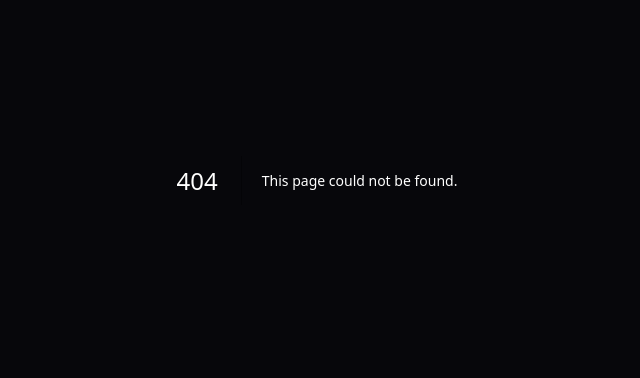
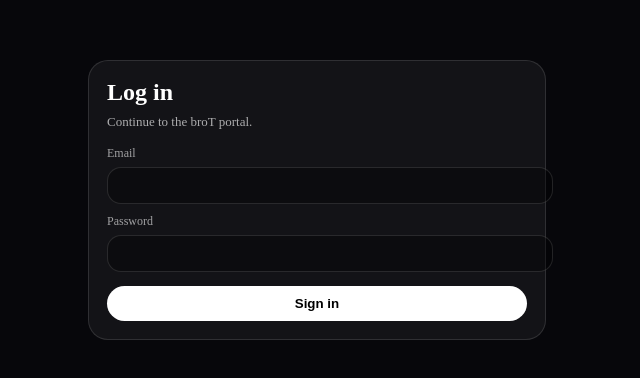
Before and after one commit to RiotBryant/broPORTAL, a Next.js app: page /app/login in a window 1280 px wide. Before the commit this address had no page. Shown: the part 220-598 px from the top of the page, without its empty margins (323-963 px from the left). Built offline with nearby package versions, Linux system fonts and the light colour scheme.

Commit message:
Create page.tsx

```diff
--- /dev/null
+++ b/app/app/login/page.tsx
@@ -0,0 +1,127 @@
+"use client";
+
+import { useEffect, useState } from "react";
+import { useRouter } from "next/navigation";
+import { supabase } from "@/lib/supabase/client";
+
+export default function LoginPage() {
+  const router = useRouter();
+  const [redirectTo, setRedirectTo] = useState("/members");
+
+  const [email, setEmail] = useState("");
+  const [password, setPassword] = useState("");
+  const [msg, setMsg] = useState<string | null>(null);
+  const [loading, setLoading] = useState(false);
+
+  useEffect(() => {
+    const url = new URL(window.location.href);
+    setRedirectTo(url.searchParams.get("redirect") || "/members");
+  }, []);
+
+  async function onSubmit(e: React.FormEvent) {
+    e.preventDefault();
+    setMsg(null);
+    setLoading(true);
+
+    const { error } = await supabase.auth.signInWithPassword({ email, password });
+
+    setLoading(false);
+
+    if (error) {
+      setMsg(error.message);
+      return;
+    }
+
+    router.replace(redirectTo);
+    router.refresh();
+  }
+
+  return (
+    <div style={{ minHeight: "100vh", display: "grid", placeItems: "center", padding: 20 }}>
+      <div style={{
+        width: "100%",
+        maxWidth: 420,
+        border: "1px solid rgba(255,255,255,0.12)",
+        borderRadius: 20,
+        padding: 18,
+        background: "rgba(255,255,255,0.05)"
+      }}>
+        <h1 style={{ margin: 0, fontSize: 24, fontWeight: 800 }}>Log in</h1>
+        <p style={{ marginTop: 8, color: "rgba(255,255,255,0.65)", fontSize: 13 }}>
+          Continue to the broT portal.
+        </p>
+
+        {msg && (
+          <div style={{
+            marginTop: 12,
+            padding: "10px 12px",
+            borderRadius: 14,
+            border: "1px solid rgba(255,80,80,0.35)",
+            background: "rgba(255,80,80,0.08)",
+            fontSize: 13
+          }}>
+            {msg}
+          </div>
+        )}
+
+        <form onSubmit={onSubmit} style={{ marginTop: 16, display: "grid", gap: 10 }}>
+          <div>
+            <div style={{ fontSize: 12, color: "rgba(255,255,255,0.6)" }}>Email</div>
+            <input
+              value={email}
+              onChange={(e) => setEmail(e.target.value)}
+              type="email"
+              required
+              style={{
+                width: "100%",
+                marginTop: 6,
+                padding: "10px 12px",
+                borderRadius: 14,
+                border: "1px solid rgba(255,255,255,0.12)",
+                background: "rgba(0,0,0,0.35)",
+                color: "white"
+              }}
+            />
+          </div>
+
+          <div>
+            <div style={{ fontSize: 12, color: "rgba(255,255,255,0.6)" }}>Password</div>
+            <input
+              value={password}
+              onChange={(e) => setPassword(e.target.value)}
+              type="password"
+              required
+              style={{
+                width: "100%",
+                marginTop: 6,
+                padding: "10px 12px",
+                borderRadius: 14,
+                border: "1px solid rgba(255,255,255,0.12)",
+                background: "rgba(0,0,0,0.35)",
+                color: "white"
+              }}
+            />
+          </div>
+
+          <button
+            type="submit"
+            disabled={loading}
+            style={{
+              marginTop: 4,
+              padding: "10px 12px",
+              borderRadius: 999,
+              border: "none",
+              background: "white",
+              color: "black",
+              fontWeight: 800,
+              cursor: "pointer",
+              opacity: loading ? 0.6 : 1
+            }}
+          >
+            {loading ? "Signing in…" : "Sign in"}
+          </button>
+        </form>
+      </div>
+    </div>
+  );
+}
```
